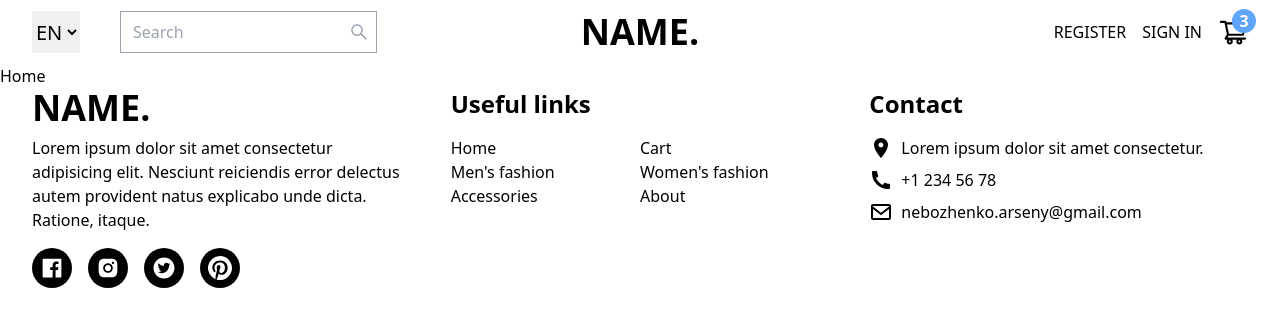
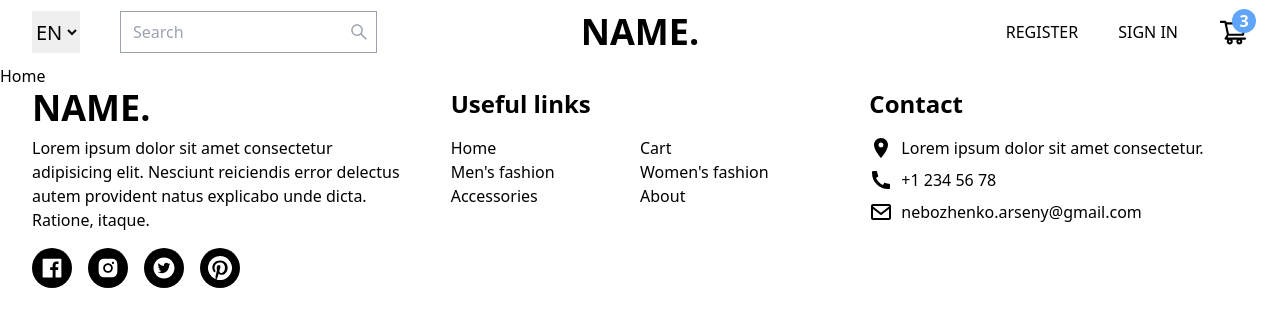
Before and after one commit to yap8/e-commerce, a React (Create React App) app: page / in a window 1280 px wide. Shown: the top 326 px of the page. Built offline with nearby package versions, Linux system fonts and the light colour scheme.

Commit message:
slight styling changes

```diff
--- a/src/components/Header.tsx
+++ b/src/components/Header.tsx
@@ -18,10 +18,10 @@ const Header: React.FC = () => {
         <div className="flex-1">
           <nav>
             <ul className="flex items-center">
-              <li className="ml-auto mr-4">
+              <li className="ml-auto mr-10">
                 <Link href="/register">REGISTER</Link>
               </li>
-              <li className="mr-4">
+              <li className="mr-10">
                 <Link href="/sign-in">SIGN IN</Link>
               </li>
               <li>
--- a/src/components/Logo.tsx
+++ b/src/components/Logo.tsx
@@ -5,7 +5,7 @@ interface LogoProps {
 
 const Logo: React.FC<LogoProps> = ({ className = '', href = '/' }) => {
   return (
-    <h1 className={`text-4xl font-semibold ${className}`}>
+    <h1 className={`text-4xl font-bold ${className}`}>
       <a href={href}>NAME.</a>
     </h1>
   );
```
